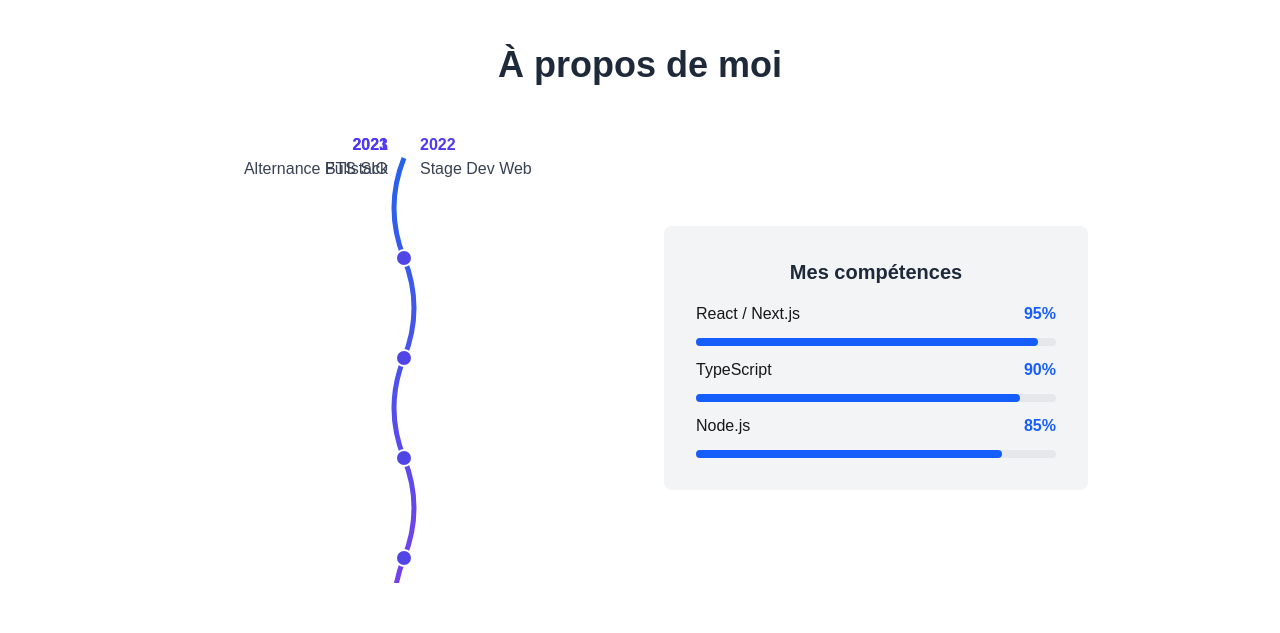
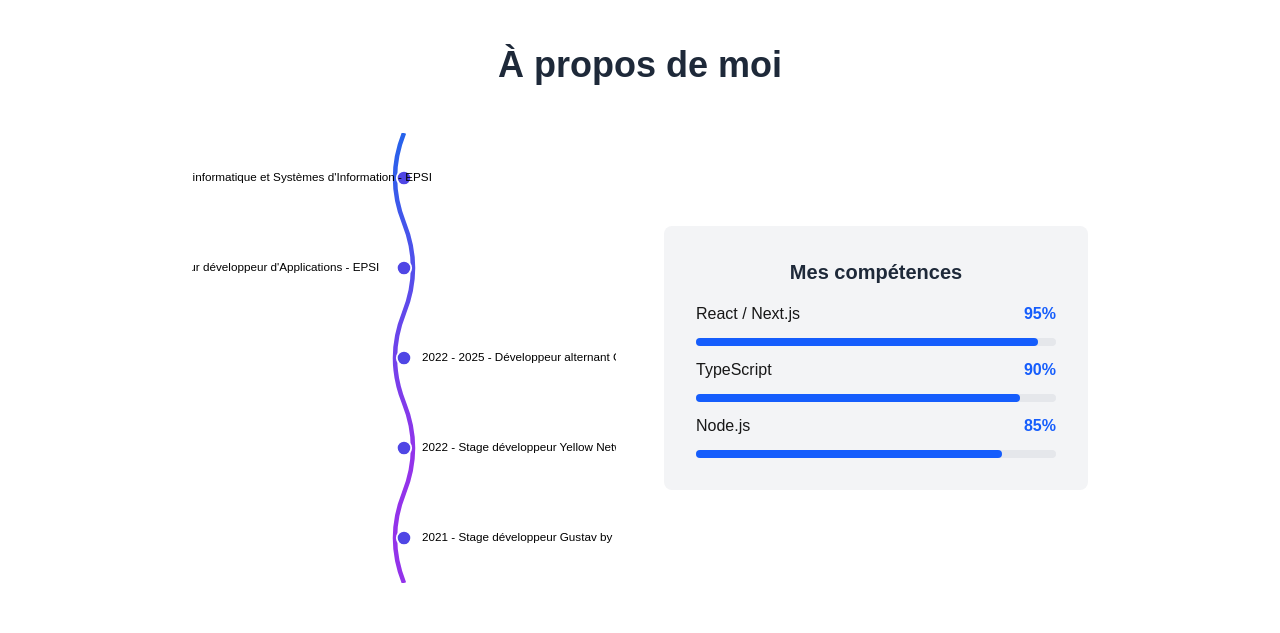
Before and after one commit to Sidarzo/cyprienrimbaud.fr, a Next.js app: page / in a window 1280 px wide. Shown: the part 900-1533 px from the top of the page. Built offline with nearby package versions, Linux system fonts and the light colour scheme.

Commit message:
Add school / exp

```diff
--- a/src/components/sections/AboutSection.tsx
+++ b/src/components/sections/AboutSection.tsx
@@ -3,10 +3,12 @@ import { motion } from "framer-motion";
 
 export default function AboutSection() {
     const events = [
-        { year: "2021", title: "BTS SIO", side: "left" },
-        { year: "2022", title: "Stage Dev Web", side: "right" },
-        { year: "2023", title: "Alternance Fullstack", side: "left" },
-        { year: "2024", title: "Master Développement", side: "right" },
+        { y:50, x: -325 ,year: "2023 - 2025", title: "Expert en informatique et Systèmes d'Information - EPSI"},
+        { y:150, x: -325 ,year: "2022 - 2023", title: "Concepteur développeur d'Applications - EPSI"},
+        { y:250, x: 70 ,year: "2022 - 2025", title: "Développeur alternant Groupe HUET"},
+        { y:350 , x: 70 ,year: "2022", title: "Stage développeur Yellow Network"},
+        { y:450 , x: 70 ,year: "2021", title: "Stage développeur Gustav by Cocktail"},
+        { y:550 , x: 70 ,year: "2024", title: "BTS Services Informatiques aux Organisations - Notre Dame du Roc"},
       ];
   return (
     <section id="about" className="py-20 bg-white">
@@ -17,18 +19,18 @@ export default function AboutSection() {
           </h2>
 
           <div className="grid md:grid-cols-2 gap-12 items-center">
-            <div className="relative w-full flex justify-center">
+            <div className="relative w-full flex justify-center col-span-1">
              <svg
-                width="100"
+                width="800"
                 height="450"
-                viewBox="0 0 100 400"
+                viewBox="0 0 100 500"
                 fill="none"
                 xmlns="http://www.w3.org/2000/svg"
             >
             <defs>
                 <linearGradient id="lineGradient" x1="0" y1="0" x2="0" y2="600" gradientUnits="userSpaceOnUse">
                     <stop offset="0%" stopColor="#2563eb" />  {/* blue-600 */}
-                    <stop offset="100%" stopColor="#9333ea" /> {/* purple-600 */}
+                    <stop offset="60%" stopColor="#9333ea" /> {/* purple-600 */}
                 </linearGradient>
             </defs>
             <motion.path
@@ -48,36 +50,33 @@ export default function AboutSection() {
                 transition={{ duration: 3, ease: "easeInOut" }}
                 />
                 {/* Points */}
-                {[100, 200, 300, 400, 500].map((y, i) => (
-                <motion.circle
-                initial={{x: -30 }}
-                animate={{x: 0 }}
-                transition={{ duration: 3 }}
-                    key={i}
+                {events.map((event, index) => (
+                <g key={index}>
+                    <motion.circle
+                    initial={{ opacity: 0 }}
+                    animate={{ opacity: 1 }}
+                    transition={{ duration: 3, ease: "easeInOut" }}
                     cx="50"
-                    cy={y}
+                    cy={event.y}
                     r="8"
                     fill="#4f46e5"
                     stroke="white"
                     strokeWidth="2"
-                />
+                    />
+
+                    <text
+                    x={event.x}
+                    y={event.y}
+                    fontSize="13"
+                    fill="black"
+                    textAnchor="start"
+                    alignmentBaseline="middle"
+                    >
+                    {event.year} - {event.title}
+                    </text>
+                </g>
                 ))}
             </svg>
-        <div className="absolute top-0 w-full h-full z-10">
-        {[150, 300, 450].map((y, i) => (
-          <div
-            key={i}
-            className={`absolute top-[${y}px] ${
-              events[i].side === "left"
-                ? "left-0 text-right pr-4"
-                : "right-0 text-left pl-4"
-            } w-1/2`}
-          >
-            <p className="font-bold text-indigo-600">{events[i].year}</p>
-            <p className="text-gray-700">{events[i].title}</p>
-          </div>
-        ))}
-      </div>
         </div>
 
             <div className="bg-gray-100 rounded-lg p-8">
```
